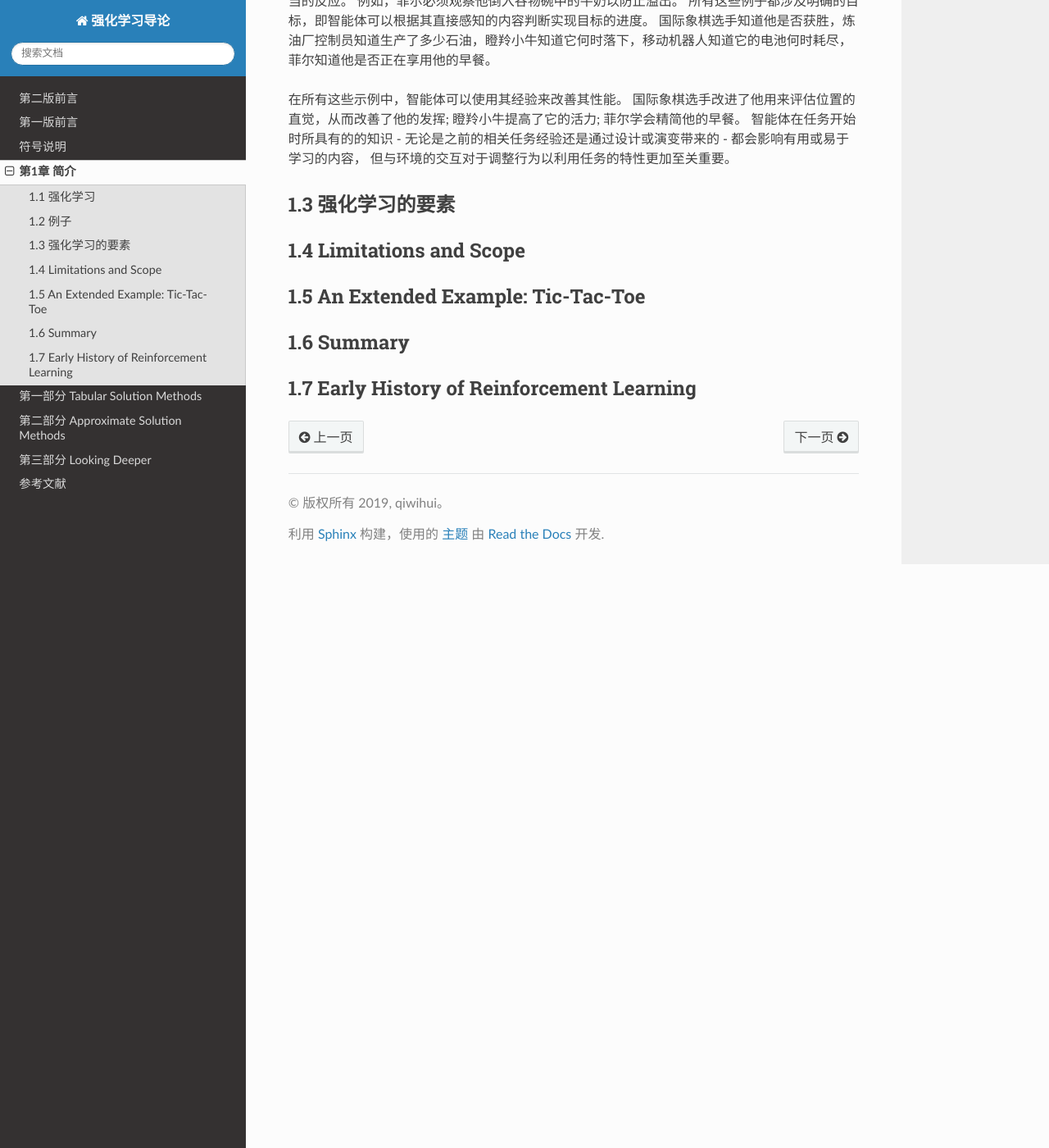
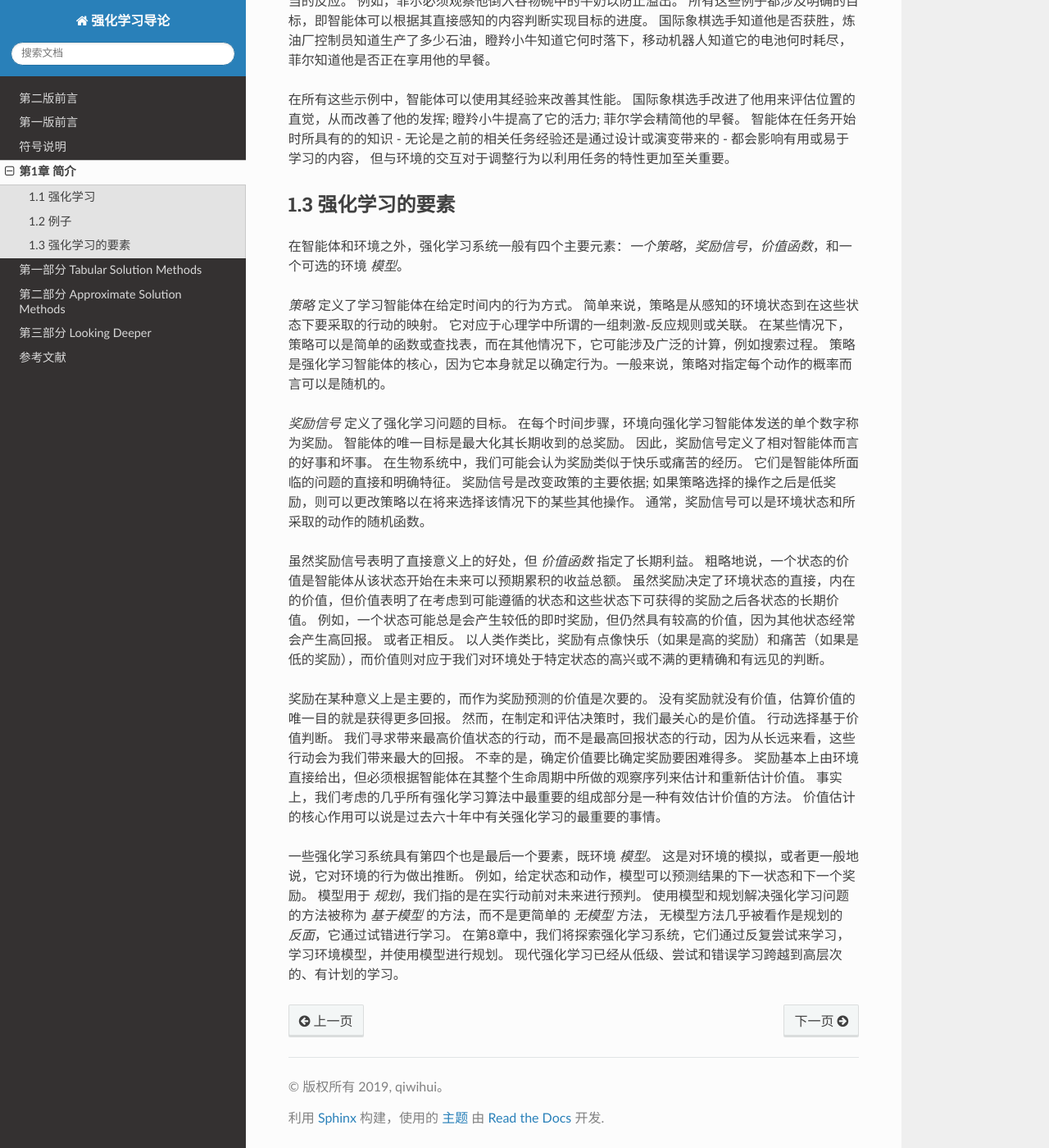
Before and after one commit to qiwihui/reinforcement-learning-an-introduction-chinese, a Sphinx documentation site: the page built from source/chapter1.rst, in a window 1280 px wide and 1400 px high, scrolled down 3207 px. Shown: the whole window at 82% size. Built offline with Sphinx 7.4.7 and the Read the Docs theme 2.0.0, drawn with Linux system fonts in a browser that asks for light colours.

Commit message:
docs: 1.3 强化学习的要素

```diff
--- a/source/chapter1.rst
+++ b/source/chapter1.rst
@@ -130,14 +130,45 @@
 1.3 强化学习的要素
 ------------------
 
-1.4 Limitations and Scope
---------------------------
+在智能体和环境之外，强化学习系统一般有四个主要元素：*一个策略*，*奖励信号*，*价值函数*，和一个可选的环境 *模型*。
 
-1.5 An Extended Example: Tic-Tac-Toe
---------------------------------------
+*策略* 定义了学习智能体在给定时间内的行为方式。
+简单来说，策略是从感知的环境状态到在这些状态下要采取的行动的映射。
+它对应于心理学中所谓的一组刺激-反应规则或关联。
+在某些情况下，策略可以是简单的函数或查找表，而在其他情况下，它可能涉及广泛的计算，例如搜索过程。
+策略是强化学习智能体的核心，因为它本身就足以确定行为。一般来说，策略对指定每个动作的概率而言可以是随机的。
 
-1.6 Summary
------------
+*奖励信号* 定义了强化学习问题的目标。
+在每个时间步骤，环境向强化学习智能体发送的单个数字称为奖励。
+智能体的唯一目标是最大化其长期收到的总奖励。
+因此，奖励信号定义了相对智能体而言的好事和坏事。
+在生物系统中，我们可能会认为奖励类似于快乐或痛苦的经历。
+它们是智能体所面临的问题的直接和明确特征。
+奖励信号是改变政策的主要依据; 如果策略选择的操作之后是低奖励，则可以更改策略以在将来选择该情况下的某些其他操作。
+通常，奖励信号可以是环境状态和所采取的动作的随机函数。
 
-1.7 Early History of Reinforcement Learning
---------------------------------------------
+虽然奖励信号表明了直接意义上的好处，但 *价值函数* 指定了长期利益。
+粗略地说，一个状态的价值是智能体从该状态开始在未来可以预期累积的收益总额。
+虽然奖励决定了环境状态的直接，内在的价值，但价值表明了在考虑到可能遵循的状态和这些状态下可获得的奖励之后各状态的长期价值。
+例如，一个状态可能总是会产生较低的即时奖励，但仍然具有较高的价值，因为其他状态经常会产生高回报。
+或者正相反。
+以人类作类比，奖励有点像快乐（如果是高的奖励）和痛苦（如果是低的奖励），而价值则对应于我们对环境处于特定状态的高兴或不满的更精确和有远见的判断。
+
+奖励在某种意义上是主要的，而作为奖励预测的价值是次要的。
+没有奖励就没有价值，估算价值的唯一目的就是获得更多回报。
+然而，在制定和评估决策时，我们最关心的是价值。
+行动选择基于价值判断。
+我们寻求带来最高价值状态的行动，而不是最高回报状态的行动，因为从长远来看，这些行动会为我们带来最大的回报。
+不幸的是，确定价值要比确定奖励要困难得多。
+奖励基本上由环境直接给出，但必须根据智能体在其整个生命周期中所做的观察序列来估计和重新估计价值。
+事实上，我们考虑的几乎所有强化学习算法中最重要的组成部分是一种有效估计价值的方法。
+价值估计的核心作用可以说是过去六十年中有关强化学习的最重要的事情。
+
+一些强化学习系统具有第四个也是最后一个要素，既环境 *模型*。
+这是对环境的模拟，或者更一般地说，它对环境的行为做出推断。
+例如，给定状态和动作，模型可以预测结果的下一状态和下一个奖励。
+模型用于 *规划*，我们指的是在实行动前对未来进行预判。
+使用模型和规划解决强化学习问题的方法被称为 *基于模型* 的方法，而不是更简单的 *无模型* 方法，
+无模型方法几乎被看作是规划的 *反面*，它通过试错进行学习。
+在第8章中，我们将探索强化学习系统，它们通过反复尝试来学习，学习环境模型，并使用模型进行规划。
+现代强化学习已经从低级、尝试和错误学习跨越到高层次的、有计划的学习。
```
